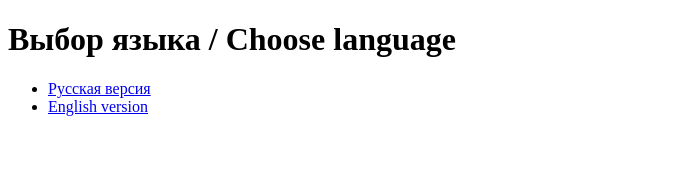
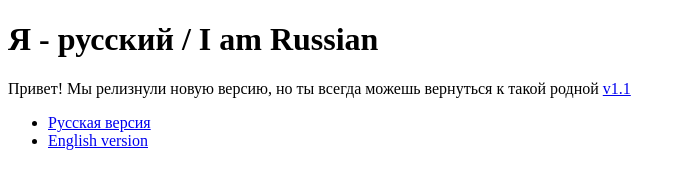
Before and after one commit to riderito/rpp_lab4, a plain HTML site: page index.html in a window 1280 px wide. Shown: the whole page, without its empty margins (0-685 px from the left). Drawn offline with Linux system fonts and the light colour scheme.

Commit message:
Update index.html

```diff
--- a/index.html
+++ b/index.html
@@ -6,7 +6,8 @@
     <title>Выбор языка страницы</title>
 </head>
 <body>
-  <h1>Выбор языка / Сhoose language</h1>
+  <h1>Я - русский / I am Russian</h1>
+    <p>Привет! Мы релизнули новую версию, но ты всегда можешь вернуться к такой родной <a href='https://riderito.github.io/rpp_lab4/v1.1/'>v1.1</a></p>
   <ul>
     <li><a href="./ru/index.html">Русская версия</a></li>
     <li><a href="./en/index.html">English version</a></li>
```
